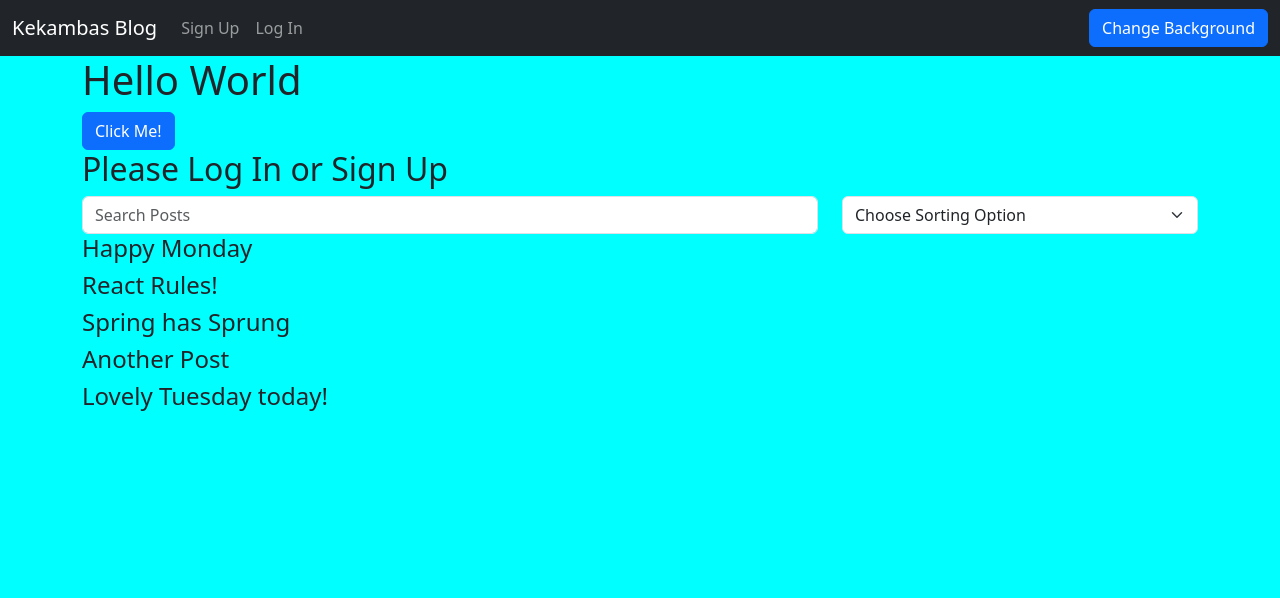
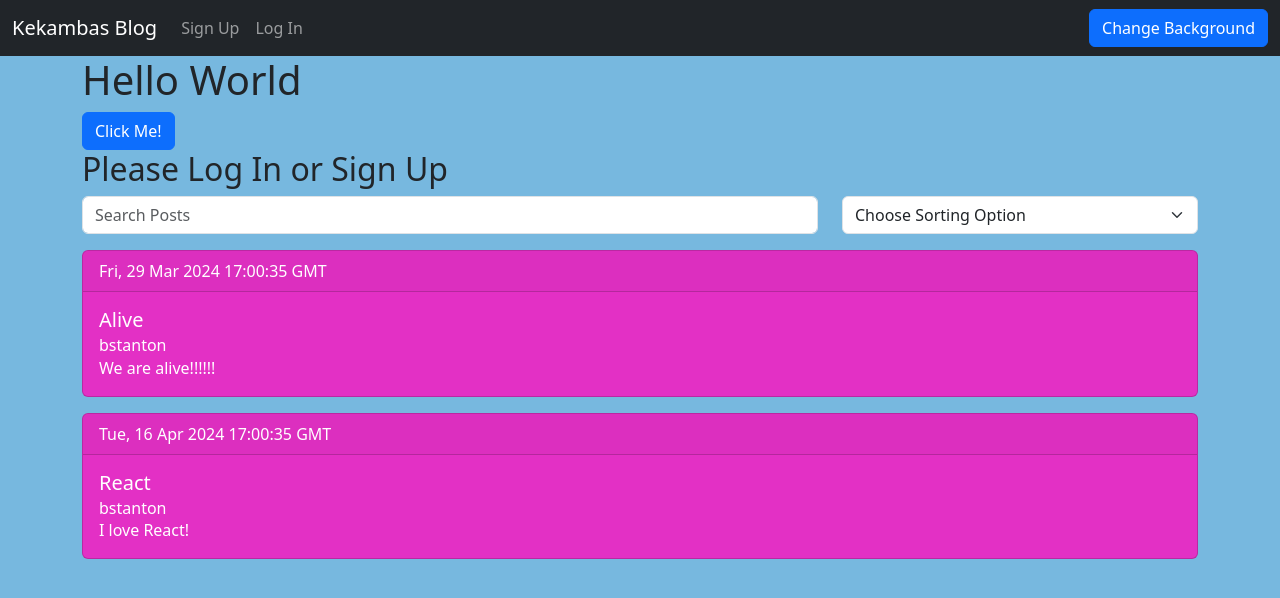
Before and after one commit to SoftwareSorcerer72/week-9-react-intro, a React (Vite) app: page / in a window 1280 px wide. Shown: the top 598 px of the page. Built offline with nearby package versions, Linux system fonts and the light colour scheme.

Commit message:
Create a post card componet and map over posts to render postcards.

```diff
--- a/package.json
+++ b/package.json
@@ -13,11 +13,13 @@
     "bootstrap": "^5.3.3",
     "react": "^18.2.0",
     "react-bootstrap": "^2.10.2",
-    "react-dom": "^18.2.0"
+    "react-dom": "^18.2.0",
+    "react-router-dom": "^6.22.3"
   },
   "devDependencies": {
     "@types/react": "^18.2.66",
     "@types/react-dom": "^18.2.22",
+    "@types/react-router-dom": "^5.3.3",
     "@typescript-eslint/eslint-plugin": "^7.2.0",
     "@typescript-eslint/parser": "^7.2.0",
     "@vitejs/plugin-react": "^4.2.1",
--- a/src/App.tsx
+++ b/src/App.tsx
@@ -1,88 +1,27 @@
 import { useState } from 'react';
+import { Routes, Route } from 'react-router-dom';
 import Navigation from './components/Navigation';
 import Container from 'react-bootstrap/Container';
-import Button from 'react-bootstrap/Button';
-import Form from 'react-bootstrap/Form';
-import Row from 'react-bootstrap/Row';
-import Col from 'react-bootstrap/Col';
+import Home from './views/Home';
+import SignUp from './views/SignUp';
 
-type Post = {
-    id: number,
-    title: string
-}
 
-type Sorting = {
-    idAsc: (a: Post, b:Post) => number,
-    idDesc: (a: Post, b:Post) => number,
-    titleAsc: (a: Post, b:Post) => number,
-    titleDesc: (a: Post, b:Post) => number,
-}
 
 export default function App(){
-    console.log('App component is rendering');
-    const firstName: string = 'Brian';
-    const lastName: string = 'Stanton';
     const [isLoggedIn, setIsLoggedIn] = useState(false);
-    // const posts: {id:number, title:string}[] = [
-    //     {id: 1, title: 'Happy Monday'},
-    //     {id: 2, title: 'React Rules!'},
-    //     {id: 3, title: 'Spring has Sprung'}
-    // ]
-
-    const [posts, setPosts] = useState<Post[]>([
-        {id: 1, title: 'Happy Monday'},
-        {id: 2, title: 'React Rules!'},
-        {id: 3, title: 'Spring has Sprung'},
-        {id: 4, title: 'Another Post'},
-        {id: 5, title: 'Lovely Tuesday today!'}
-    ])
-
-    const [searchTerm, setSearchTerm] = useState('');
-
-    const handleSelectChange = (e: React.ChangeEvent<HTMLSelectElement>) => {
-
-        const sortFunctions:Sorting = {
-            idAsc: (a:Post, b:Post) => a.id - b.id,
-            idDesc: (a:Post, b:Post) => b.id - a.id,
-            titleAsc: (a:Post, b:Post) => a.title > b.title ? 1 : -1,
-            titleDesc: (a:Post, b:Post) => b.title > a.title ? 1 : -1
-        }
-        const func = sortFunctions[e.target.value as keyof Sorting];
-        const newSortedArr = [...posts].sort(func);
-        setPosts(newSortedArr);
-    }
 
     const handleClick = () => {
-        // console.log('The button has been clicked');
         setIsLoggedIn(!isLoggedIn);
-    }
-
-    const handleInputChange = (e: React.ChangeEvent<HTMLInputElement>) => {
-        setSearchTerm(e.target.value);
     }
 
     return (
         <>
             <Navigation isLoggedIn={isLoggedIn}/>
             <Container>
-                <h1>Hello World</h1>
-                <Button variant='primary' onClick={handleClick}>Click Me!</Button>
-                <h2>{isLoggedIn ? `Welcome Back ${firstName} ${lastName}` : 'Please Log In or Sign Up'}</h2>
-                <Row>
-                    <Col xs={12} md={8}>
-                        <Form.Control value={searchTerm} placeholder='Search Posts' onChange={handleInputChange} />
-                    </Col>
-                    <Col>
-                        <Form.Select onChange={handleSelectChange}>
-                            <option>Choose Sorting Option</option>
-                            <option value="idAsc">Sort By ID ASC</option>
-                            <option value="idDesc">Sort By ID DESC</option>
-                            <option value="titleAsc">Sort By Title ASC</option>
-                            <option value="titleDesc">Sort By Title DESC</option>
-                        </Form.Select>
-                    </Col>
-                </Row>
-                {posts.filter(p => p.title.toLowerCase().includes(searchTerm.toLowerCase())).map( p => <h4 key={p.id}>{p.title}</h4> )}
+                <Routes>
+                    <Route path='/' element={<Home isLoggedIn={isLoggedIn} handleClick={handleClick} /> } />
+                    <Route path='/signup' element={<SignUp /> } />
+                </Routes>
             </Container>
         </>
     )
--- a/src/components/Navigation.tsx
+++ b/src/components/Navigation.tsx
@@ -1,4 +1,5 @@
 import { useState } from 'react';
+import { Link } from 'react-router-dom';
 import Container from 'react-bootstrap/Container';
 import Nav from 'react-bootstrap/Nav';
 import Navbar from 'react-bootstrap/Navbar';
@@ -16,7 +17,7 @@ export default function Navigation({ isLoggedIn }: NavigationProps){
     return (
         <Navbar expand='lg' data-bs-theme={backgroundTheme} bg={backgroundTheme}>
             <Container fluid>
-                <Navbar.Brand href='/'>Kekambas Blog</Navbar.Brand>
+                <Navbar.Brand as={Link} to='/'>Kekambas Blog</Navbar.Brand>
                 <Navbar.Toggle aria-controls='nav-collapse' />
                 <Navbar.Collapse id='nav-collapse'>
                     <Nav className='me-auto'>
@@ -27,7 +28,7 @@ export default function Navigation({ isLoggedIn }: NavigationProps){
                             </>
                         ) : (
                             <>
-                                <Nav.Link href='/'>Sign Up</Nav.Link>
+                                <Nav.Link as={Link} to='/signup'>Sign Up</Nav.Link>
                                 <Nav.Link href='/'>Log In</Nav.Link>
                             </>
                         )}
--- /dev/null
+++ b/src/components/PostCard.tsx
@@ -0,0 +1,20 @@
+import { PostType } from '../types';
+import Card from 'react-bootstrap/Card';
+
+type PostCardProps = {
+    post: PostType
+}
+
+export default function PostCard({ post }: PostCardProps) {
+
+    return (
+        <Card className='my-3 bg-custom' text='white'>
+            <Card.Header>{ post.dateCreated }</Card.Header>
+            <Card.Body>
+                <Card.Title>{ post.title }</Card.Title>
+                <Card.Subtitle>{ post.author.username }</Card.Subtitle>
+                <Card.Text>{ post.body }</Card.Text>
+            </Card.Body>
+        </Card>
+    )
+}
--- a/src/main.css
+++ b/src/main.css
@@ -1,3 +1,7 @@
 body {
-    background-color:aqua
+    background-color: #1d8aca99
 }
+
+.bg-custom {
+    background-color: #e330c5;
+}
--- a/src/main.tsx
+++ b/src/main.tsx
@@ -1,11 +1,14 @@
 import React from "react";
 import ReactDOM from "react-dom/client";
+import { BrowserRouter } from 'react-router-dom';
 import App from "./App.tsx";
 import 'bootstrap/dist/css/bootstrap.min.css'; // Bootstrap CSS
 import './main.css'; // Import our own CSS - Should be imported AFTER bootstrap CSS
 
 ReactDOM.createRoot(document.getElementById("root")!).render(
     <React.StrictMode>
-        <App />
+        <BrowserRouter>
+            <App />
+        </BrowserRouter>
     </React.StrictMode>
 );
--- /dev/null
+++ b/src/types/index.ts
@@ -0,0 +1,17 @@
+
+export type UserType = {
+    id:number,
+    firstName:string,
+    lastName:string,
+    username:string,
+    email:string,
+    dateCreated:string
+}
+
+export type PostType = {
+    id:number,
+    title:string,
+    body:string,
+    dateCreated:string,
+    author:UserType
+}
--- /dev/null
+++ b/src/views/Home.tsx
@@ -0,0 +1,97 @@
+import { useState } from 'react';
+import Button from 'react-bootstrap/Button';
+import Form from 'react-bootstrap/Form';
+import Row from 'react-bootstrap/Row';
+import Col from 'react-bootstrap/Col';
+import PostCard from '../components/PostCard';
+import { PostType } from '../types';
+
+
+type Sorting = {
+    idAsc: (a: PostType, b:PostType) => number,
+    idDesc: (a: PostType, b:PostType) => number,
+    titleAsc: (a: PostType, b:PostType) => number,
+    titleDesc: (a: PostType, b:PostType) => number,
+}
+
+
+type HomeProps = {
+    isLoggedIn: boolean,
+    handleClick: () => void
+}
+
+export default function Home({isLoggedIn, handleClick}: HomeProps) {
+
+    const [posts, setPosts] = useState<PostType[]>([
+            {
+                author: {
+                    dateCreated: "Fri, 29 Mar 2024 16:58:44 GMT",
+                    email: "brians@codingtemple.com",
+                    firstName: "Brian",
+                    id: 1,
+                    lastName: "Stanton",
+                    username: "bstanton"
+                },
+                body: "We are alive!!!!!!",
+                dateCreated: "Fri, 29 Mar 2024 17:00:35 GMT",
+                id: 1,
+                title: "Alive"
+            },
+            {
+                author: {
+                    dateCreated: "Tue, 14 Apr 2024 16:58:44 GMT",
+                    email: "brians@codingtemple.com",
+                    firstName: "Brian",
+                    id: 1,
+                    lastName: "Stanton",
+                    username: "bstanton"
+                },
+                body: "I love React!",
+                dateCreated: "Tue, 16 Apr 2024 17:00:35 GMT",
+                id: 2,
+                title: "React"
+            },
+        ])
+
+    const [searchTerm, setSearchTerm] = useState('');
+
+    const handleSelectChange = (e: React.ChangeEvent<HTMLSelectElement>) => {
+
+        const sortFunctions:Sorting = {
+            idAsc: (a:PostType, b:PostType) => a.id - b.id,
+            idDesc: (a:PostType, b:PostType) => b.id - a.id,
+            titleAsc: (a:PostType, b:PostType) => a.title > b.title ? 1 : -1,
+            titleDesc: (a:PostType, b:PostType) => b.title > a.title ? 1 : -1
+        }
+        const func = sortFunctions[e.target.value as keyof Sorting];
+        const newSortedArr = [...posts].sort(func);
+        setPosts(newSortedArr);
+    }
+
+    const handleInputChange = (e: React.ChangeEvent<HTMLInputElement>) => {
+        setSearchTerm(e.target.value);
+    }
+
+    return (
+        <>
+            <h1>Hello World</h1>
+                <Button variant='primary' onClick={handleClick}>Click Me!</Button>
+                <h2>{isLoggedIn ? `Welcome Back` : 'Please Log In or Sign Up'}</h2>
+                <Row>
+                    <Col xs={12} md={8}>
+                        <Form.Control value={searchTerm} placeholder='Search Posts' onChange={handleInputChange} />
+                    </Col>
+                    <Col>
+                        <Form.Select onChange={handleSelectChange}>
+                            <option>Choose Sorting Option</option>
+                            <option value="idAsc">Sort By ID ASC</option>
+                            <option value="idDesc">Sort By ID DESC</option>
+                            <option value="titleAsc">Sort By Title ASC</option>
+                            <option value="titleDesc">Sort By Title DESC</option>
+                        </Form.Select>
+                    </Col>
+                </Row>
+                {posts.filter(p => p.title.toLowerCase().includes(searchTerm.toLowerCase())).map( p => <PostCard key={p.id} post={p} /> )}
+        </>
+    )
+}
--- /dev/null
+++ b/src/views/SignUp.tsx
@@ -0,0 +1,8 @@
+
+type Props = {}
+
+export default function SignUp({}: Props) {
+    return (
+        <div>SignUp</div>
+    )
+}
```
Also changed, not shown: 1 other file (tests, documents, lock files or other folders).
